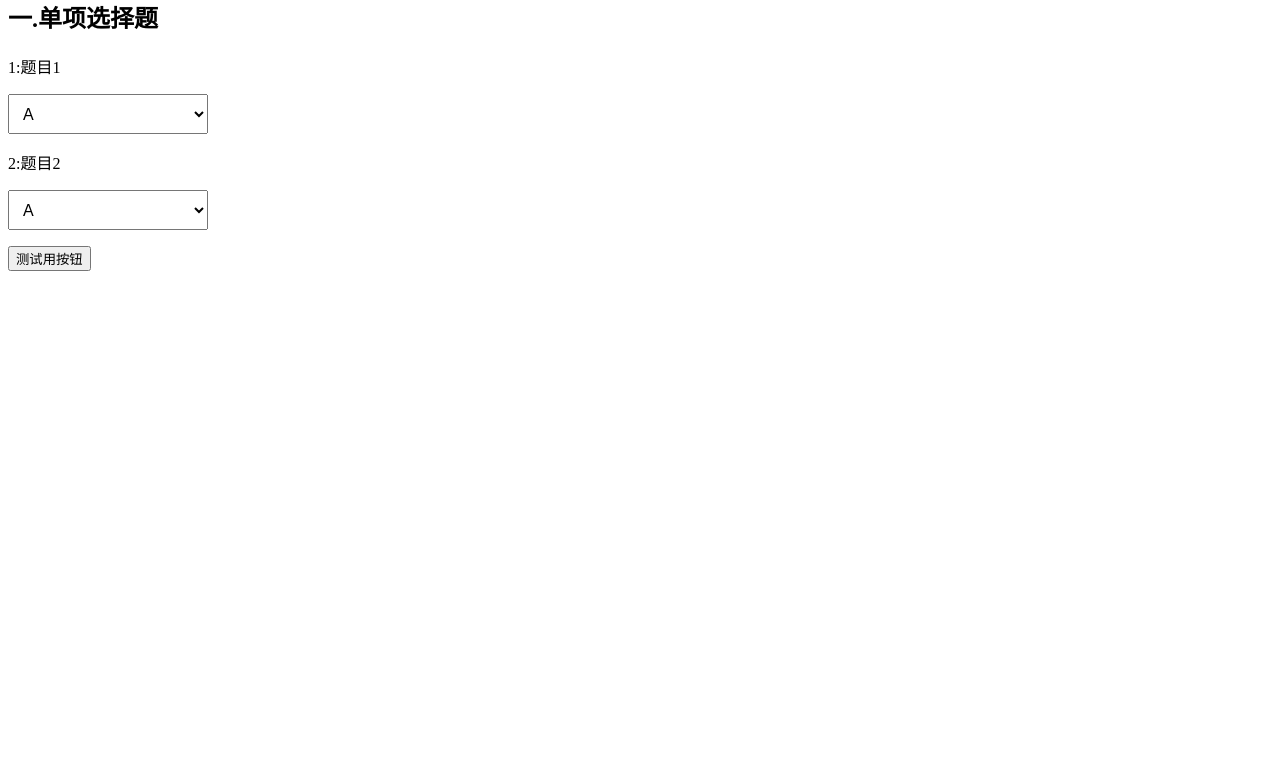
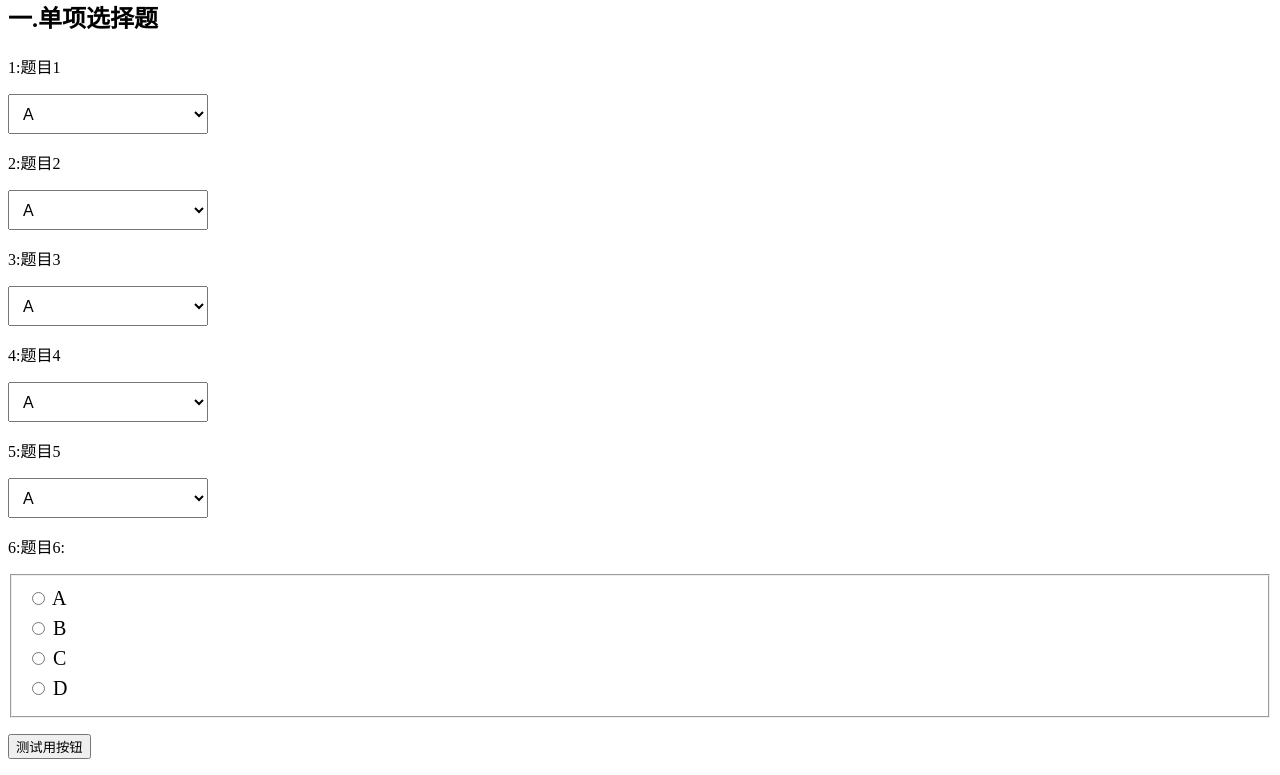
Before and after one commit to Oldmemory1/BIT-Web-Development-Basis, a Spring Boot app: page /paper in a window 1280 px wide. Shown: the part 134-909 px from the top of the page. Before the commit the page ends 405 px from the top, so only its background shows below. Run offline with Spring Boot 4, Linux system fonts and the light colour scheme.

Commit message:
update paper.html

```diff
--- a/src/main/resources/static/style.css
+++ b/src/main/resources/static/style.css
@@ -16,3 +16,21 @@
     font-size: 16px; /* 字体大小 */
     padding: 10px;   /* 内边距，有助于调整内部文本的位置 */
 }
+#selection_3 {
+    width: 200px;   /* 宽度 */
+    height: 40px;   /* 高度，部分浏览器可能不生效，可以尝试用padding代替 */
+    font-size: 16px; /* 字体大小 */
+    padding: 10px;   /* 内边距，有助于调整内部文本的位置 */
+}
+#selection_4 {
+    width: 200px;   /* 宽度 */
+    height: 40px;   /* 高度，部分浏览器可能不生效，可以尝试用padding代替 */
+    font-size: 16px; /* 字体大小 */
+    padding: 10px;   /* 内边距，有助于调整内部文本的位置 */
+}
+#selection_5 {
+    width: 200px;   /* 宽度 */
+    height: 40px;   /* 高度，部分浏览器可能不生效，可以尝试用padding代替 */
+    font-size: 16px; /* 字体大小 */
+    padding: 10px;   /* 内边距，有助于调整内部文本的位置 */
+}
--- a/src/main/resources/templates/paper.html
+++ b/src/main/resources/templates/paper.html
@@ -37,6 +37,55 @@
             <option value="choice4">D</option>
         </select>
     </div>
+    <p></p>
+    <div>
+        <label for="selection_3">3:题目3</label><br>
+        <p></p>
+        <select id="selection_3" name="selection3">
+            <option value="choice1">A</option>
+            <option value="choice2">B</option>
+            <option value="choice3">C</option>
+            <option value="choice4">D</option>
+        </select>
+    </div>
+    <p></p>
+    <div>
+        <label for="selection_4">4:题目4</label><br>
+        <p></p>
+        <select id="selection_4" name="selection4">
+            <option value="choice1">A</option>
+            <option value="choice2">B</option>
+            <option value="choice3">C</option>
+            <option value="choice4">D</option>
+        </select>
+    </div>
+    <p></p>
+    <div>
+        <label for="selection_5">5:题目5</label><br>
+        <p></p>
+        <select id="selection_5" name="selection5">
+            <option value="choice1">A</option>
+            <option value="choice2">B</option>
+            <option value="choice3">C</option>
+            <option value="choice4">D</option>
+        </select>
+    </div>
+    <p></p>
+    <div>
+        <p>6:题目6:</p>
+        <form>
+            <fieldset style="font-size: 20px; line-height: 1.5;" id="selection_6">
+                <input type="radio" id="selection_6_choice1" name="selection_6" value="choice1">
+                <label for="selection_6_choice1">A</label><br>
+                <input type="radio" id="selection_6_choice2" name="selection_6" value="choice2">
+                <label for="selection_6_choice2">B</label><br>
+                <input type="radio" id="selection_6_choice3" name="selection_6" value="choice3">
+                <label for="selection_6_choice3">C</label><br>
+                <input type="radio" id="selection_6_choice4" name="selection_6" value="choice4">
+                <label for="selection_6_choice4">D</label><br>
+            </fieldset>
+        </form>
+    </div>
 </div>
 
 <div>
```
